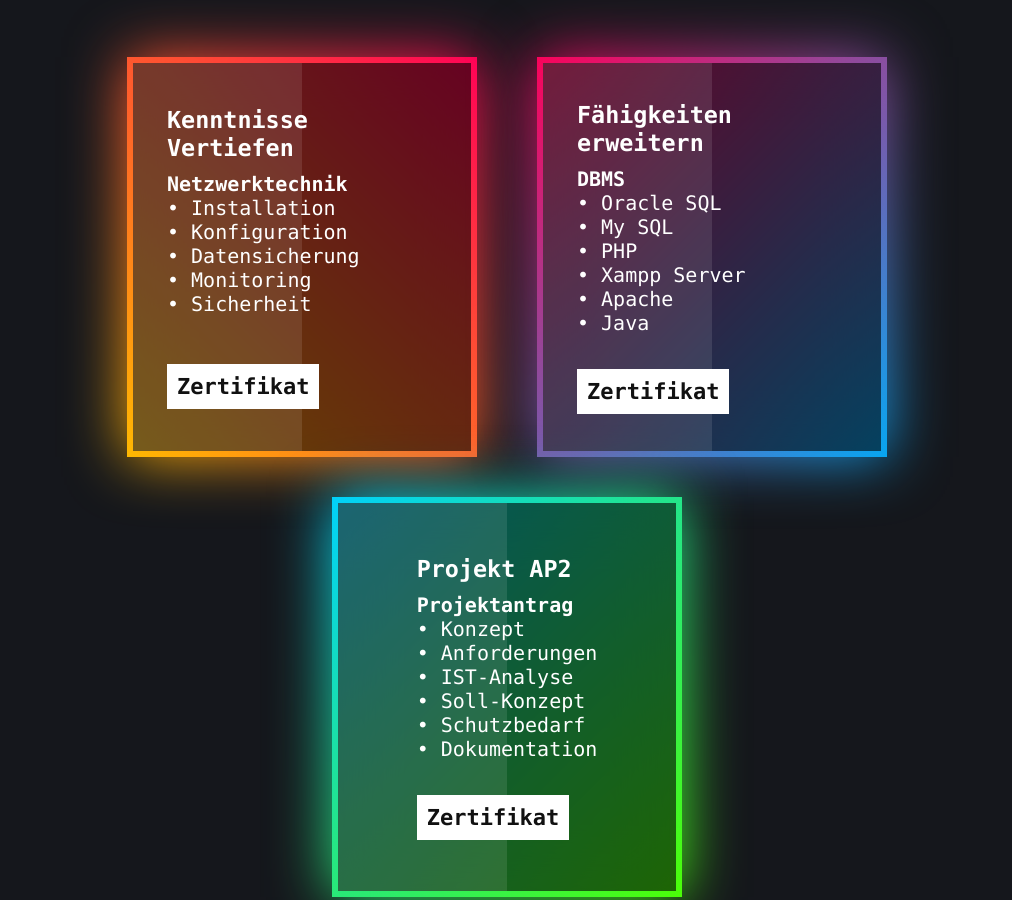
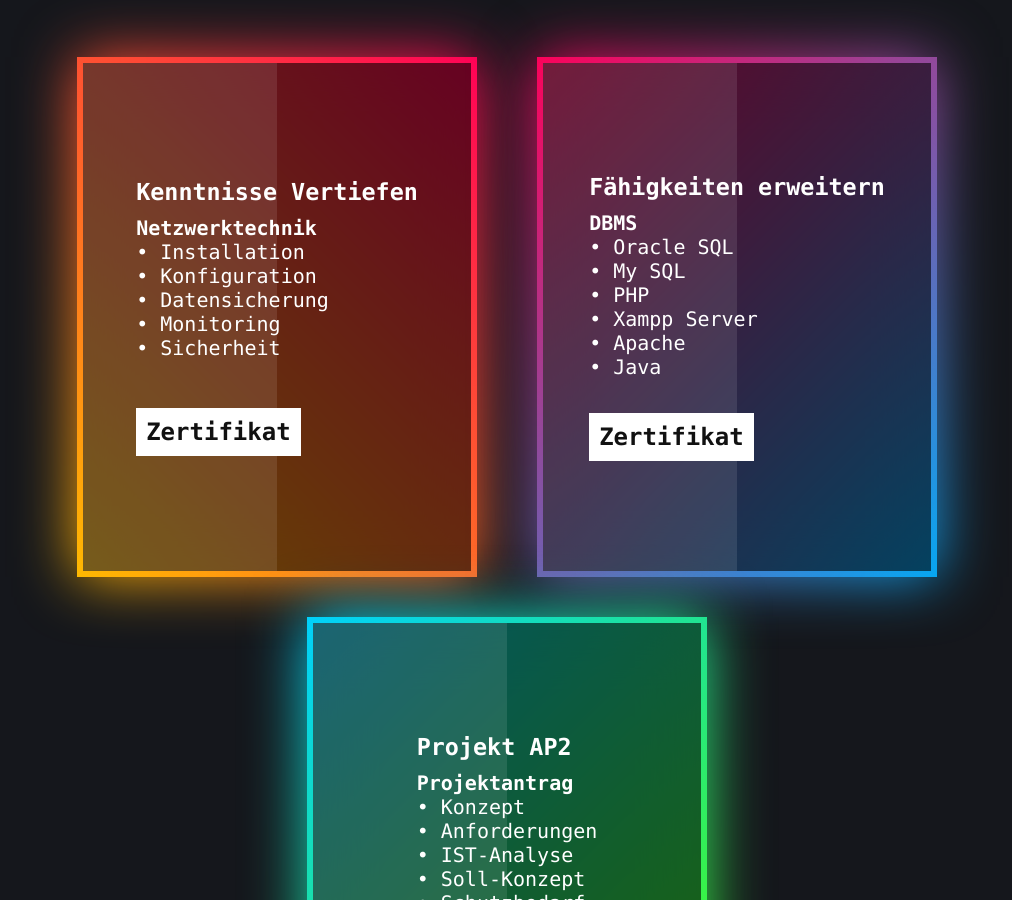
Before and after one commit to MJMania23/Portfolio, a plain HTML site: page index.html in a window 1280 px wide. Shown: the part 3087-3987 px from the top of the page, without its empty margins (133-1145 px from the left). Drawn offline with nearby package versions, Linux system fonts and the light colour scheme.

Commit message:
Update objective_section.css

```diff
--- a/objective_section.css
+++ b/objective_section.css
@@ -13,7 +13,7 @@
     margin: 0;
     padding: 0;
     box-sizing: border-box;
-    font-family:  'consolas';
+    font-family:  consolas;
 }
 
 .container
@@ -29,8 +29,8 @@
 .container .box
 {
 position: relative;
-width:  350px;
-height: 400px;
+width:  400px;
+height: 520px;
 
 color:#fff;
 background: #111;
@@ -116,7 +116,7 @@ transition: 0.5s;
         }
          .container .box .content a {
              display: inline-block;
-             font-size: 1.1em;
+             font-size: 1.2em;
              color: #111;
              background-color: #fff;
              padding: 10px;
```
